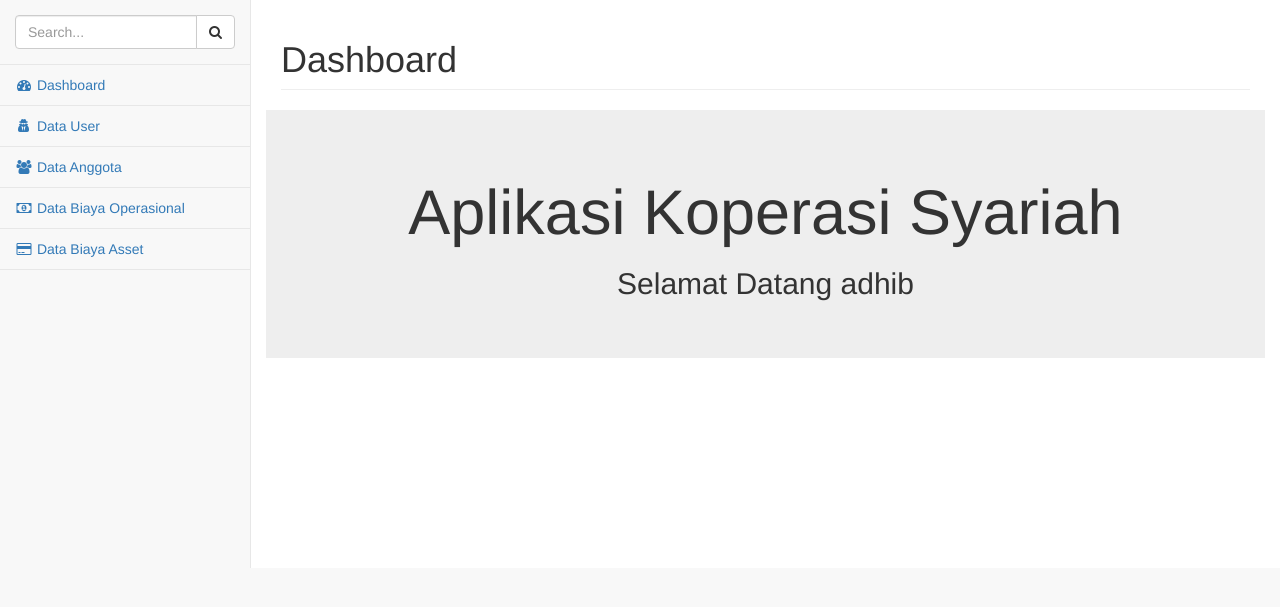
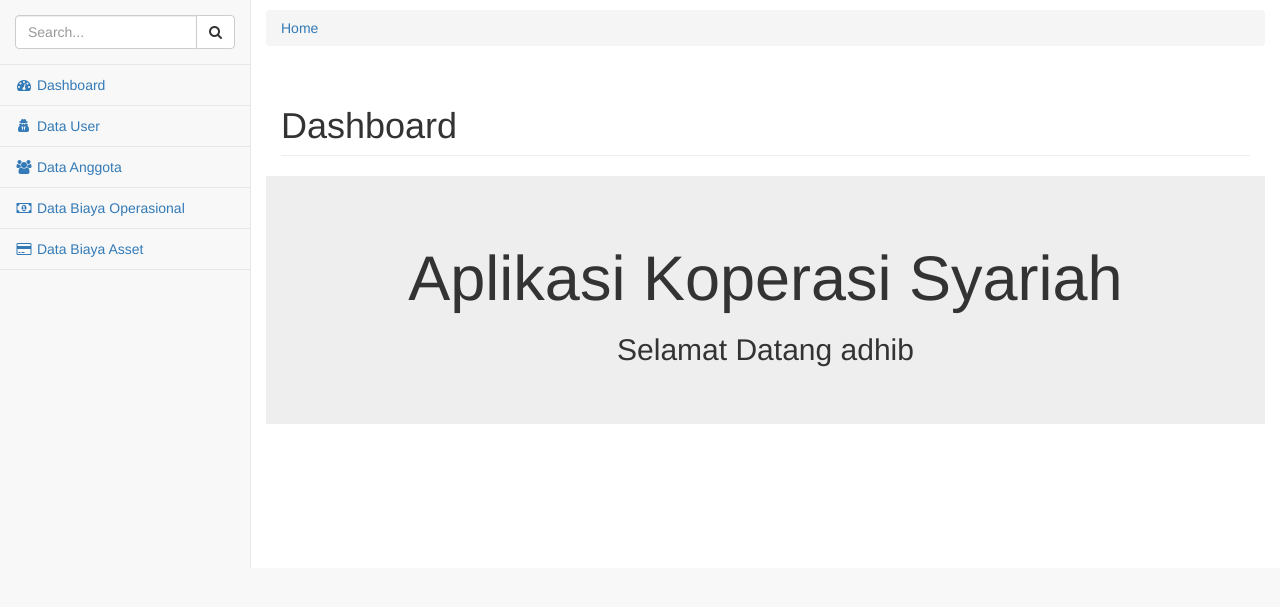
Before and after one commit to RizkiMufrizal/Koperasi-Syariah, a CodeIgniter app: page /Koperasi-Syariah/index.php/user/indexcontroller/index in a window 1280 px wide. Shown: the part 51-658 px from the top of the page. Run offline with CodeIgniter, Linux system fonts and the light colour scheme; a user stored in the database is signed in.

Commit message:
Update IndexView

```diff
--- a/application/views/user/IndexView.php
+++ b/application/views/user/IndexView.php
@@ -2,8 +2,8 @@
 /**
  * @Author: Rizki Mufrizal <mufrizalrizki@gmail.com>
  * @Date:   2016-08-15 22:53:12
- * @Last Modified by:   RizkiMufrizal
- * @Last Modified time: 2016-08-18 19:09:40
+ * @Last Modified by:   Aviv Arifian D
+ * @Last Modified time: 2016-08-18 21:48:57
  */
 -->
 
@@ -19,6 +19,10 @@
 
         <div id="page-wrapper">
             <div class="row">
+            <p></p>
+                <ol class="breadcrumb">
+                <li><a href="#">Home</a></li>
+                </ol>
                 <div class="col-lg-12">
                     <h1 class="page-header">Dashboard</h1>
                 </div>
```
